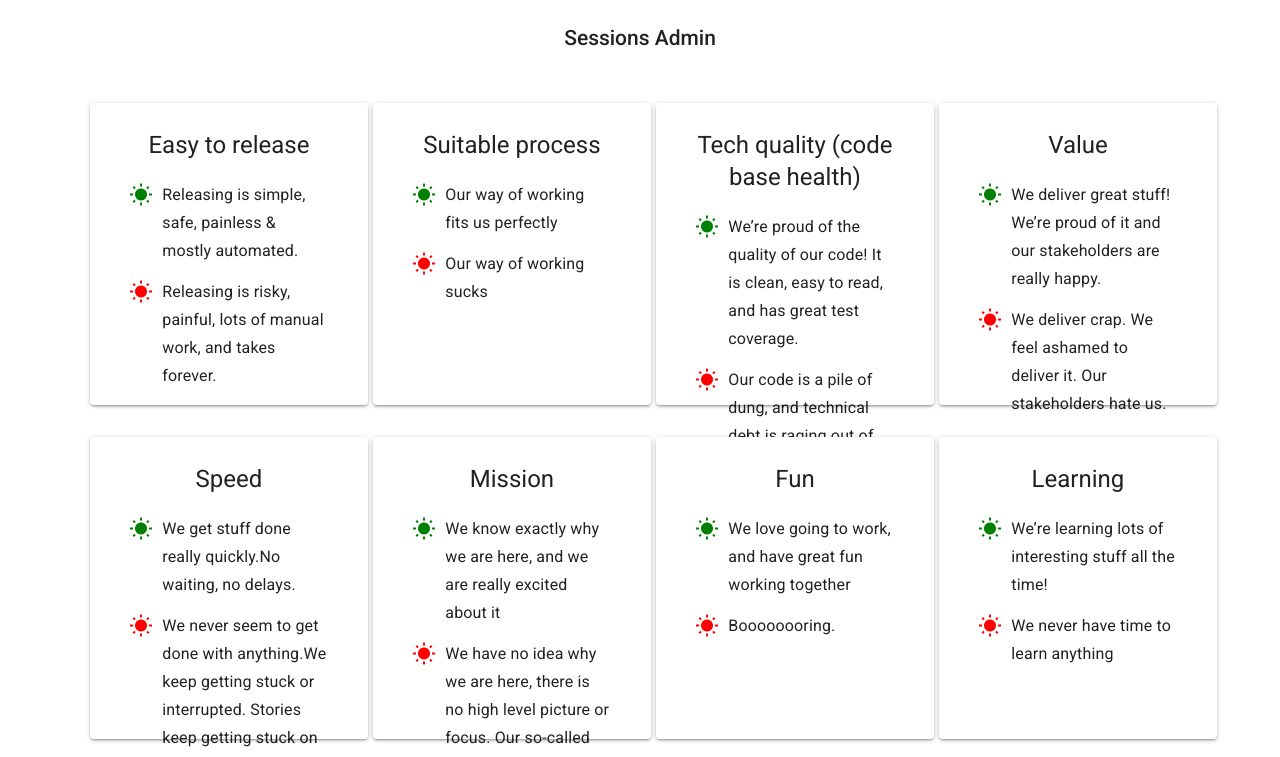
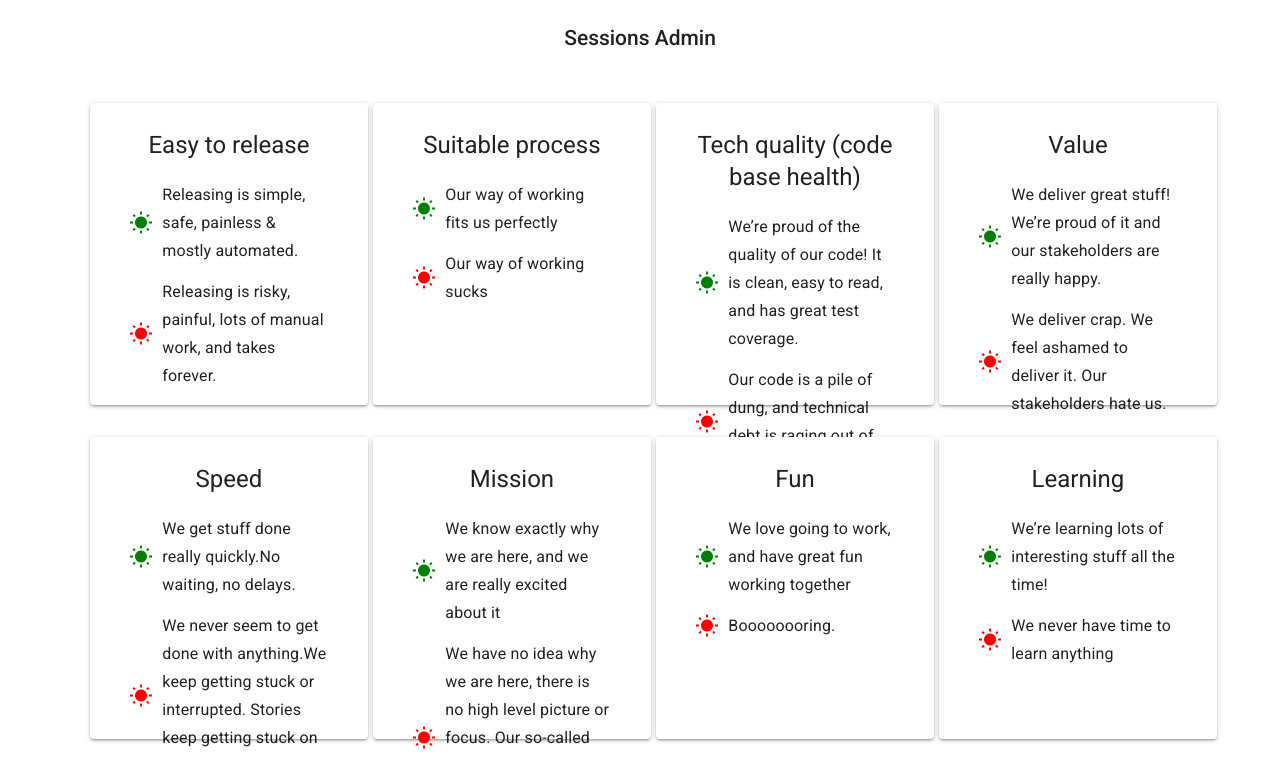
Before and after one commit to peter-yhc/spotify-health-web-ts, a React (Create React App) app: page /sessions in a window 1280 px wide. Shown: the top 757 px of the page. Built offline with nearby package versions, Linux system fonts and the light colour scheme.

Commit message:
Fix alignment of icon next to card descriptors.

```diff
--- a/src/heath-indicators/CardDescription.jsx
+++ b/src/heath-indicators/CardDescription.jsx
@@ -9,8 +9,9 @@ const styles = {
     padding: '0 0.5em',
     marginBottom: '0.5em',
   },
-  icon: {
-    marginTop: '2px',
+  iconContainer: {
+    display: 'inline-flex',
+    verticalAlign: 'middle',
   },
   good: {
     color: 'green',
@@ -25,15 +26,15 @@ const CardDescription = (props) => {
 
   const coloriseIcon = () => {
     if (variant === 'good') {
-      return (<Icon className={[classes.icon, classes.good].join(' ')}>wb_sunny</Icon>);
+      return (<Icon className={classes.good}>wb_sunny</Icon>);
     }
-    return (<Icon className={[classes.icon, classes.bad].join(' ')}>wb_sunny</Icon>);
+    return (<Icon className={classes.bad}>wb_sunny</Icon>);
   };
 
   return (
     <React.Fragment>
-      <Grid container className={classes.container}>
-        <Grid item xs={2}>
+      <Grid container direction="row" justify="center" alignItems="center" className={classes.container}>
+        <Grid item xs={2} className={classes.iconContainer}>
           {coloriseIcon()}
         </Grid>
         <Grid item xs={10}>
```
